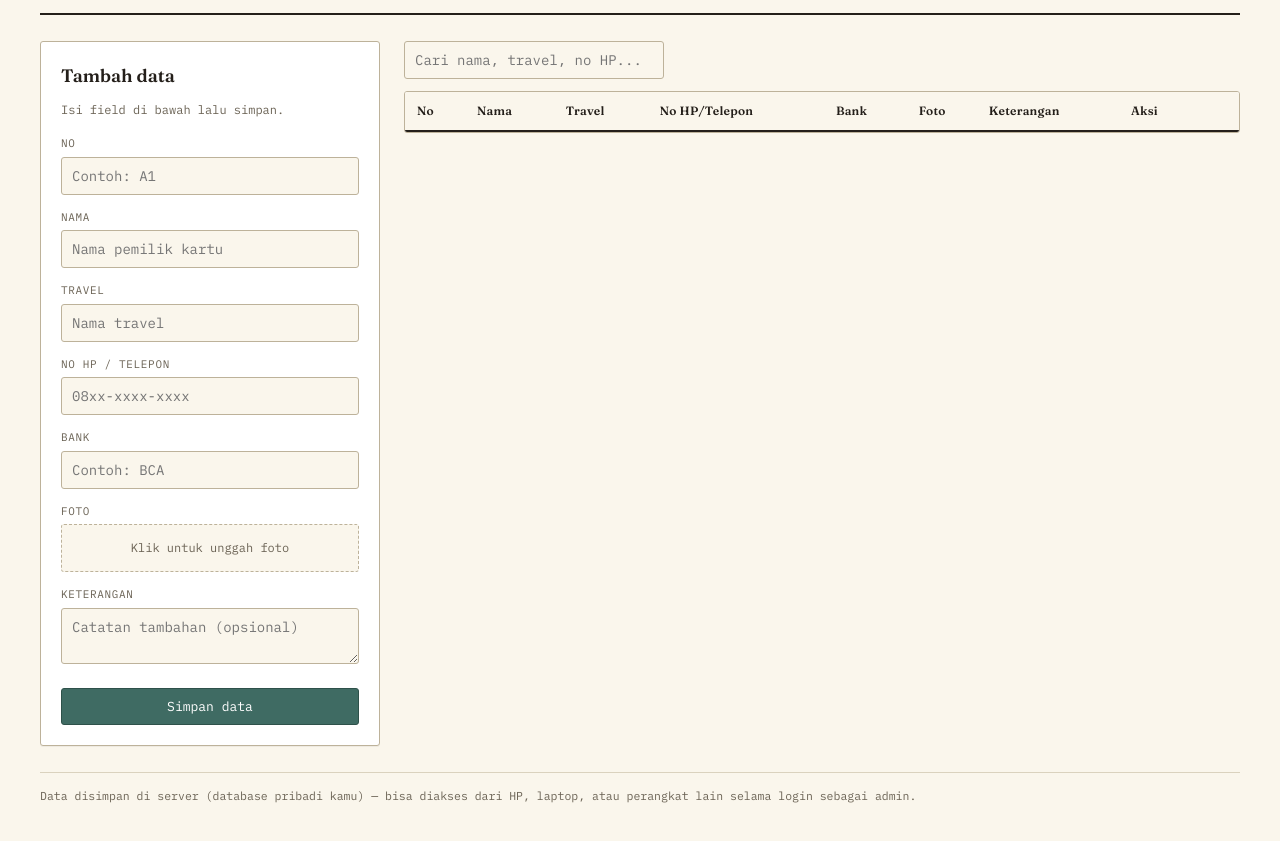
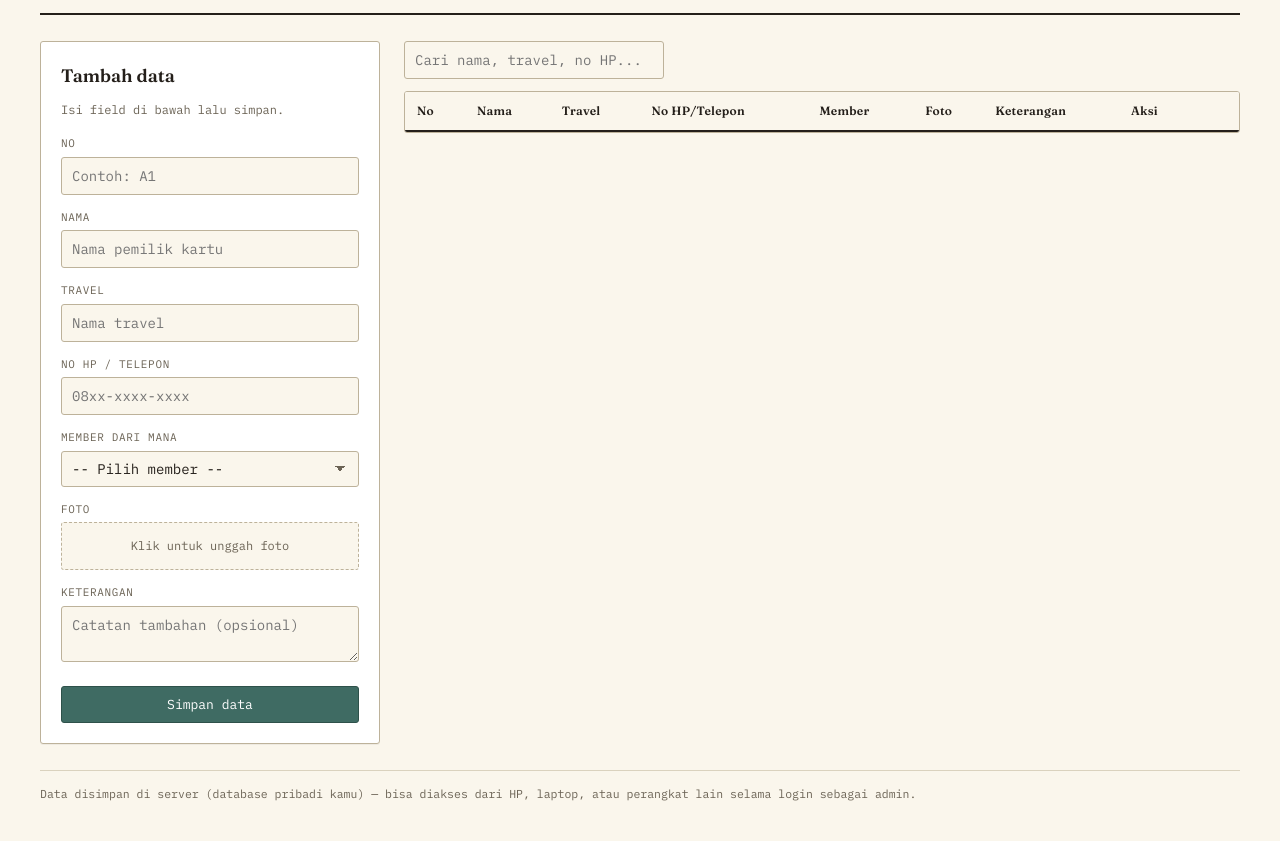
Before and after one commit to haikalzafia-tech/buku-data-travel-treehouse, a website: page public/index.html in a window 1280 px wide. Shown: the part 91-932 px from the top of the page. Drawn offline with nearby package versions, Linux system fonts and the light colour scheme; no server answers.

Commit message:
tambah baru

```diff
--- a/public/app.js
+++ b/public/app.js
@@ -194,7 +194,7 @@
   var cancelBtn = document.getElementById("cancelBtn");
   var saveBtn = document.getElementById("saveBtn");
 
-  var fields = ["no", "nama", "travel", "telepon", "bank", "ket"];
+  var fields = ["no", "nama", "travel", "telepon", "member", "ket"];
   function fieldEl(name) {
     return document.getElementById("f_" + name);
   }
@@ -273,7 +273,7 @@
   function matchesSearch(entry, q) {
     if (!q) return true;
     q = q.toLowerCase();
-    return ["no", "nama", "travel", "telepon", "bank", "ket"].some(function (f) {
+    return ["no", "nama", "travel", "telepon", "member", "ket"].some(function (f) {
       return (entry[f] || "").toLowerCase().indexOf(q) > -1;
     });
   }
@@ -305,7 +305,7 @@
           "<td>" + esc(e.nama) + "</td>" +
           "<td>" + esc(e.travel) + "</td>" +
           "<td>" + esc(e.telepon) + "</td>" +
-          "<td>" + esc(e.bank) + "</td>" +
+          "<td>" + esc(e.member) + "</td>" +
           '<td class="foto-col">' + photoCell + "</td>" +
           '<td class="ket-col">' + esc(e.ket) + "</td>" +
           '<td class="aksi-col">' +
--- a/public/index.html
+++ b/public/index.html
@@ -44,8 +44,12 @@
         <label for="f_telepon">No HP / Telepon</label>
         <input type="tel" id="f_telepon" placeholder="08xx-xxxx-xxxx">
 
-        <label for="f_bank">Bank</label>
-        <input type="text" id="f_bank" placeholder="Contoh: BCA">
+        <label for="f_member">Member dari mana</label>
+        <select id="f_member" required>
+          <option value="" disabled selected>-- Pilih member --</option>
+          <option value="TH">TH</option>
+          <option value="BF">BF</option>
+        </select>
 
         <label for="f_foto">Foto</label>
         <div class="photo-drop" id="photoDrop">
@@ -77,7 +81,7 @@
               <th>Nama</th>
               <th>Travel</th>
               <th>No HP/Telepon</th>
-              <th>Bank</th>
+              <th>Member</th>
               <th style="width:70px;">Foto</th>
               <th>Keterangan</th>
               <th style="width:120px;">Aksi</th>
--- a/public/style.css
+++ b/public/style.css
@@ -165,7 +165,7 @@
     margin:14px 0 5px;
   }
   label:first-of-type{ margin-top:0; }
-  input[type="text"], input[type="tel"], textarea{
+  input[type="text"], input[type="tel"], input[type="password"], textarea, select{
     width:100%;
     font-family:inherit;
     font-size:14px;
@@ -174,6 +174,15 @@
     border-radius:var(--radius);
     background:var(--paper);
     color:var(--ink);
+  }
+  select{
+    appearance:none;
+    -webkit-appearance:none;
+    background-image:linear-gradient(45deg, transparent 50%, var(--ink-soft) 50%), linear-gradient(135deg, var(--ink-soft) 50%, transparent 50%);
+    background-position: calc(100% - 18px) center, calc(100% - 13px) center;
+    background-size: 5px 5px, 5px 5px;
+    background-repeat:no-repeat;
+    cursor:pointer;
   }
   input:focus, textarea:focus, button:focus-visible{
     outline:2px solid var(--teal);
--- a/server.js
+++ b/server.js
@@ -142,7 +142,7 @@ app.get("/api/export", requireAuth, async (req, res) => {
       { header: "NAMA", key: "nama", width: 22 },
       { header: "TRAVEL", key: "travel", width: 18 },
       { header: "NO HP/TELEPON", key: "telepon", width: 18 },
-      { header: "BANK", key: "bank", width: 14 },
+      { header: "MEMBER", key: "member", width: 12 },
       { header: "FOTO", key: "foto", width: 14 },
       { header: "KETERANGAN", key: "ket", width: 28 }
     ];
@@ -158,7 +158,7 @@ app.get("/api/export", requireAuth, async (req, res) => {
         nama: e.nama || "",
         travel: e.travel || "",
         telepon: e.telepon || "",
-        bank: e.bank || "",
+        member: e.member || "",
         foto: "",
         ket: e.ket || ""
       });
```
